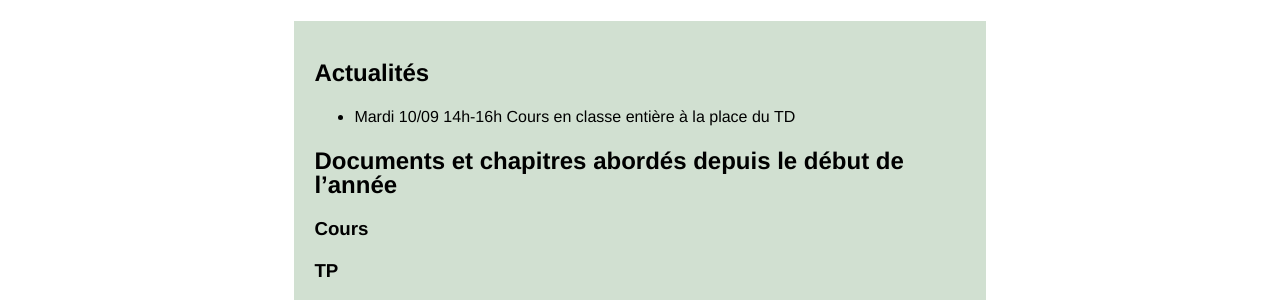
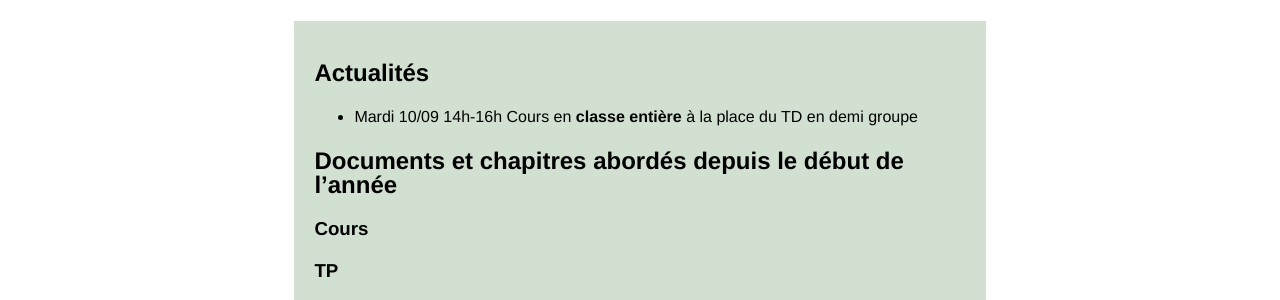
Before and after one commit to VladislavTempez/Vladislavtempez.github.io, a Jekyll site: the page built from pages/mp2i.md, in a window 1280 px wide. Shown: the part 179-479 px from the top of the page. Built offline with Jekyll 4.4.1, drawn with Linux system fonts in a browser that asks for light colours.

```diff
--- a/pages/mp2i.md
+++ b/pages/mp2i.md
@@ -5,7 +5,7 @@
 description: Vladislav Tempez - Enseignement - MP2I - Informatique
 ---
 ## Actualités
-- Mardi 10/09 14h-16h Cours en classe entière à la place du TD
+- Mardi 10/09 14h-16h Cours en **classe entière** à la place du TD en demi groupe
 <!-- - Mercredi 11/09 14h-15h TD Groupe 1 -->
 <!-- - Mercredi 11/09 15h-16h TD Groupe 2 -->
 
```
